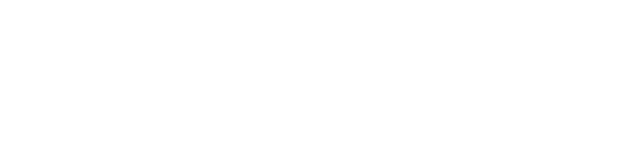
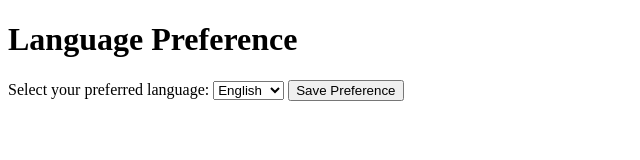
Before and after one commit to acciojob/lang-preference-govind2611, a website: page main.html in a window 1280 px wide. Shown: the whole page, without its empty margins (0-640 px from the left). Drawn offline with Linux system fonts and the light colour scheme.

Commit message:
created a submission

```diff
--- a/main.html
+++ b/main.html
@@ -7,6 +7,14 @@
 </head>
 
 <body>
+	<h1>Language Preference</h1>
+    <label for="language">Select your preferred language:</label>
+    <select id="language">
+        <option value="en">English</option>
+        <option value="es">Spanish</option>
+        <option value="fr">French</option>
+    </select>
+    <button onclick="saveLanguagePreference()">Save Preference</button>
 	<!-- the entire body must be written by student -->
     <script type="text/javascript" src="./script.js">
 </script>
--- a/script.js
+++ b/script.js
@@ -1 +1,18 @@
-//your JS code here. If required.
+ function saveLanguagePreference() {
+            const languageSelect = document.getElementById('language');
+            const selectedLanguage = languageSelect.value;
+
+            // Store the selected language in Session Storage
+            sessionStorage.setItem('userLanguage', selectedLanguage);
+
+            alert('Language preference saved!');
+        }
+
+        // Check if there is a stored language preference on page load
+        window.onload = function () {
+            const storedLanguage = sessionStorage.getItem('userLanguage');
+            if (storedLanguage) {
+                const languageSelect = document.getElementById('language');
+                languageSelect.value = storedLanguage;
+            }
+        };
```
